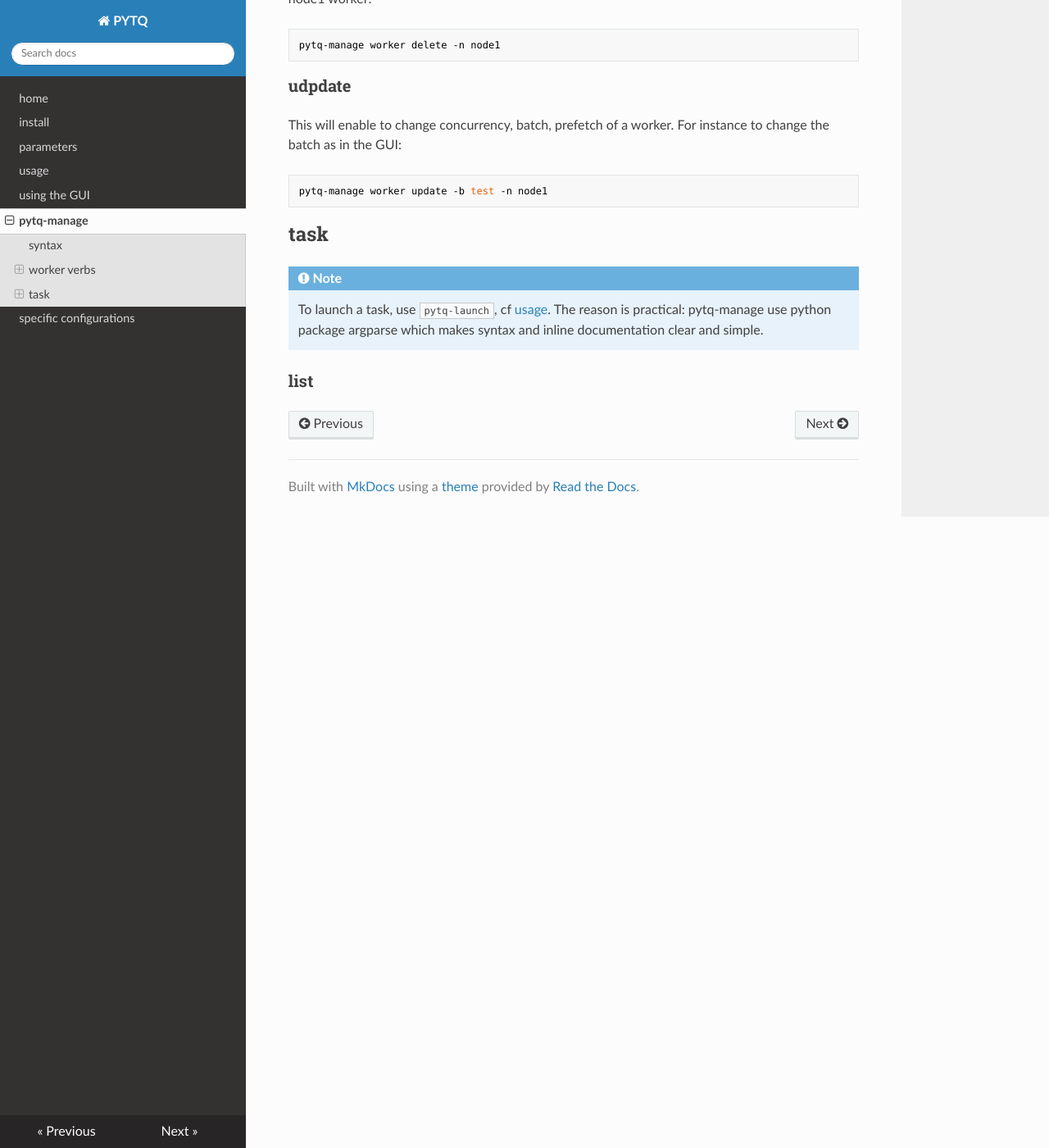
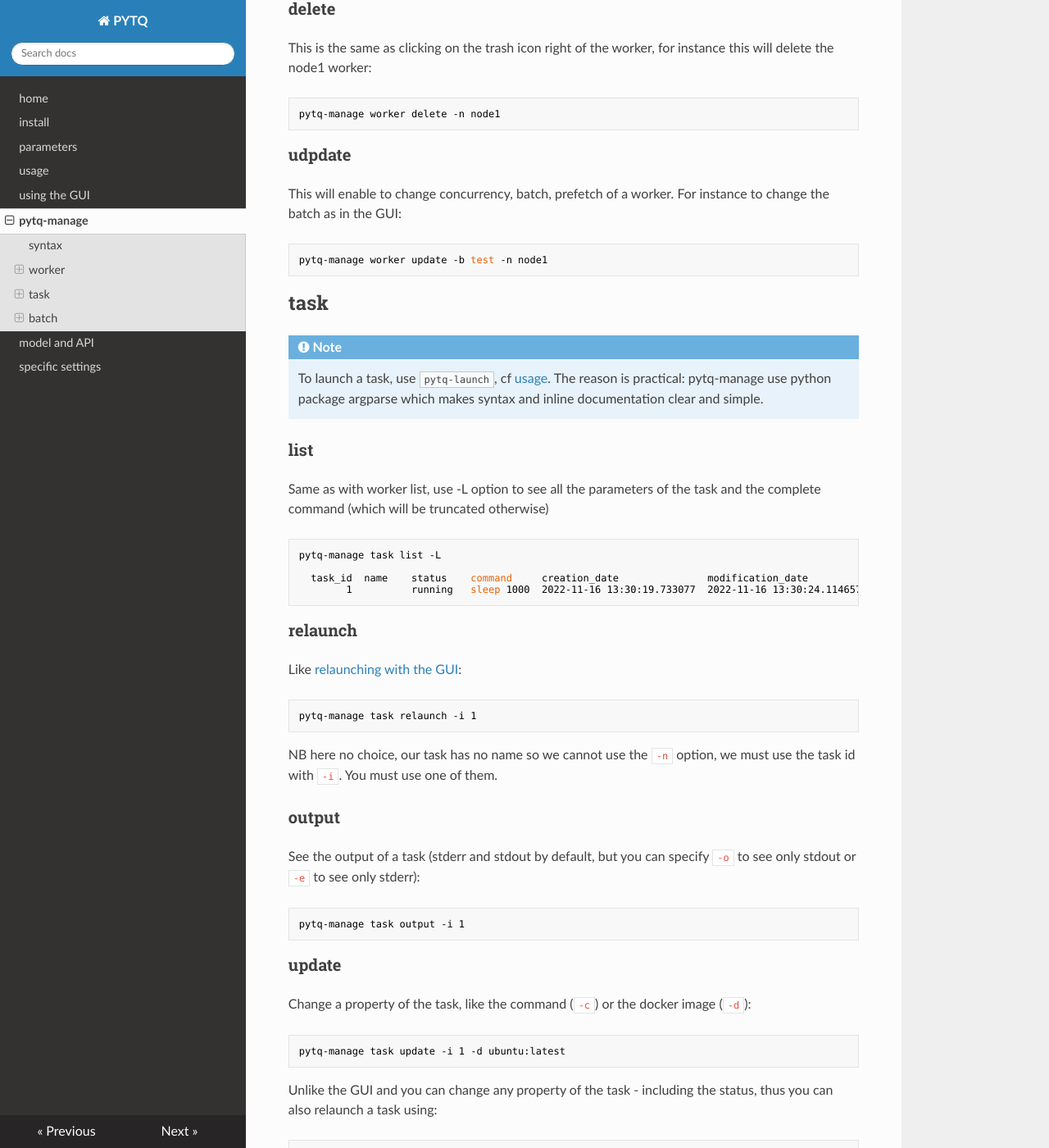
Before and after one commit to gmtsciencedev/scitq, an MkDocs documentation site: the page built from docs/pytq-manage.md, in a window 1280 px wide and 1400 px high, scrolled down 1687 px. Shown: the whole window at 82% size. Built offline with MkDocs 1.6.1, drawn with Linux system fonts in a browser that asks for light colours; nearby versions of some CDN libraries; some of the changed text lies outside the part shown.

Commit message:
doc update

````diff
--- a/docs/pytq-manage.md
+++ b/docs/pytq-manage.md
@@ -35,17 +35,22 @@ pytq-manage has an extensive inline documentation, you can launch
 - `pytq-manage <object> <verb> -h` to get some help on the options for a certain action (for instance `pytq-manage worker list -h`)
 
 So this documentation will not go in all the details that comes with the inline help and are more accurate. The idea is just to give some examples.
-## worker verbs
+## worker
 
 ### list
 
 This will list the different worker in the manner of the [worker screen](gui.md#worker-screen-httpui). The handy `-L` option will display all the attributes (prefetch, and the different counters for the task success or failures).
 
 ```bash
-% pytq-manage worker list
+pytq-manage worker list
+
   worker_id  name          status      concurrency  creation_date               last_contact_date           batch
           1  epeire.local  running               1  2022-11-16 08:25:25.747354  2022-11-16 08:28:14.738917  Default
-% pytq-manage worker list -L
+```
+
+```bash
+pytq-manage worker list -L
+
   worker_id  name          status      concurrency  creation_date               last_contact_date           batch      prefetch  assigned    accepted    running    failed    succeeded
           1  epeire.local  running               1  2022-11-16 08:25:25.747354  2022-11-16 08:27:42.418281  Default           0
 ```
@@ -56,6 +61,7 @@ This will recruit a new worker using Ansible (with the same options as in the GU
 
 For instance this will deploy the same simple worker as in the GUI document:
 ```bash
+
 pytq-manage worker deploy -f s1-2 -r GRA11 -b mybatch
 ```
 
@@ -78,3 +84,78 @@ pytq-manage worker update -b test -n node1
 !!! note
     To launch a task, use `pytq-launch`, cf [usage](usage.md#queuing-a-task). The reason is practical: pytq-manage use python package argparse which makes syntax and inline documentation clear and simple.
 ### list
+
+Same as with worker list, use -L option to see all the parameters of the task and the complete command (which will be truncated otherwise)
+```bash
+pytq-manage task list -L
+
+  task_id  name    status    command     creation_date               modification_date           batch    container    container_options    input    output    resource
+        1          running   sleep 1000  2022-11-16 13:30:19.733077  2022-11-16 13:30:24.114657  test
+```
+
+### relaunch
+
+Like [relaunching with the GUI](gui.md#task-screen-httpuitask):
+
+```bash
+pytq-manage task relaunch -i 1
+```
+NB here no choice, our task has no name so we cannot use the `-n` option, we must use the task id with `-i`. You must use one of them.
+
+
+### output
+
+See the output of a task (stderr and stdout by default, but you can specify `-o` to see only stdout or `-e` to see only stderr):
+
+```bash
+pytq-manage task output -i 1
+```
+
+### update
+
+Change a property of the task, like the command (`-c`) or the docker image (`-d`):
+
+```bash
+pytq-manage task update -i 1 -d ubuntu:latest
+```
+
+Unlike the GUI and you can change any property of the task - including the status, thus you can also relaunch a task using:
+```bash
+pytq-manage task update -i 1 -S pending
+```
+
+
+### delete
+
+Just delete the task:
+
+```bash
+pytq-manage task delete -i 1
+```
+
+
+## batch
+
+This mimics the [batch screen](gui.md#batch-screen-httpuibatch) of the GUI.
+### list
+
+Contrarily to the other list no option for this one.
+
+```bash
+pytq-manage batch list
+
+batch    pending    accepted    running    failed      succeeded  workers
+test                                                           1  epeire.local
+```
+
+### stop/go
+
+This will pause the batch (the simple pause only) and relaunch the batch.
+
+```bash
+pytq-manage batch stop -n test
+```
+
+### delete
+
+This will just delete a batch (and all the corresponding tasks)
--- a/mkdocs.yml
+++ b/mkdocs.yml
@@ -9,9 +9,21 @@ nav:
   - usage: usage.md
   - using the GUI: gui.md
   - pytq-manage: pytq-manage.md
-  - specific configurations: specific.md
+  - model and API: model.md
+  - specific settings: specific.md
+plugins:
+  - search
+  - mkdocstrings:
+      handlers:
+        # See: https://mkdocstrings.github.io/python/usage/
+        python:
+          options:
+            docstring_style: sphinx
 markdown_extensions:
   - markdown_include.include:
-      base_path: .
+      base_path: src
   - admonition
   - def_list
+
+# pip requirements for mkdocs
+# pip install mkdocs mkdocstrings mkdocstrings-python pygments==2.12
````
Also changed, not shown: docs/index.md (+10 -6 lines), docs/model.md (added, +88 -0 lines), docs/pytq-lib.md (added, +3 -0 lines), docs/img/api-execution.png (added), docs/img/api-task1.png (added), docs/img/api-task2.png (added), docs/img/api1.png (added), docs/img/relationships.real.large.svg (added), docs/img/ui-batch-action.png.
